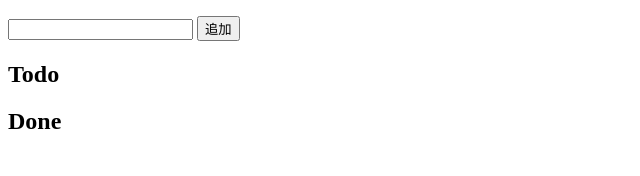
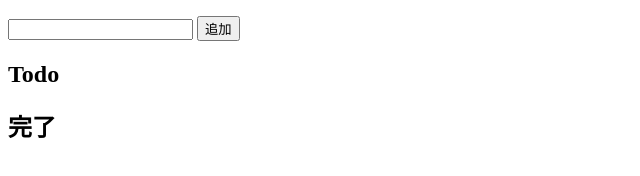
Before and after one commit to yukisa2010/vue-todo, a plain HTML site: page index.html in a window 1280 px wide. Shown: the full height of the page, 0-640 px from the left. Drawn offline with nearby package versions, Linux system fonts and the light colour scheme.

Commit message:
Change h2 title

```diff
--- a/index.html
+++ b/index.html
@@ -26,7 +26,7 @@
             <h2>Todo</h2>
             <todo-items :todos="todoItems" @check="checkTodo"></todo-items>
             <!-- Output <Done> -->
-            <h2>Done</h2>
+            <h2>完了</h2>
             <todo-items :todos="doneItems" @check="checkTodo"></todo-items>
         </div>
         <script src="https://cdn.jsdelivr.net/npm/vue@2.6.12/dist/vue.js"></script>
```
